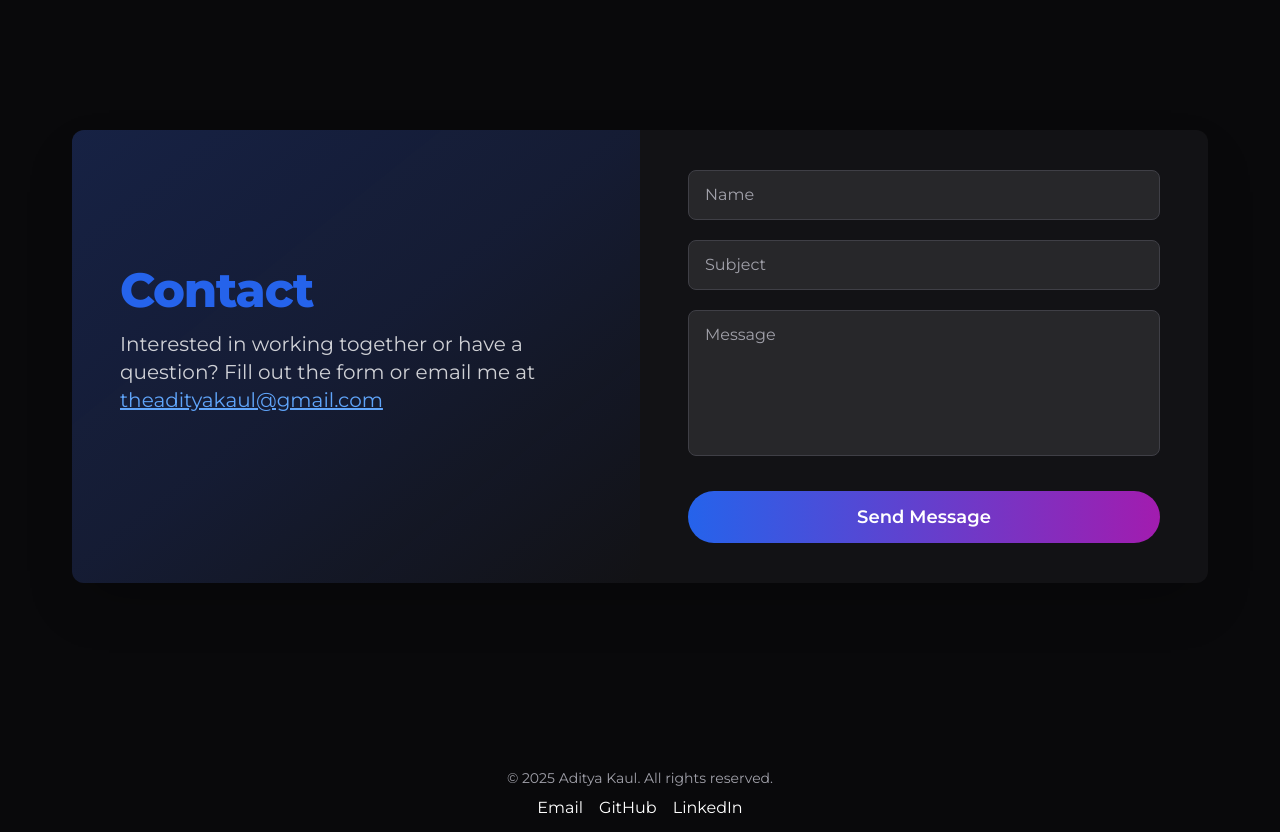
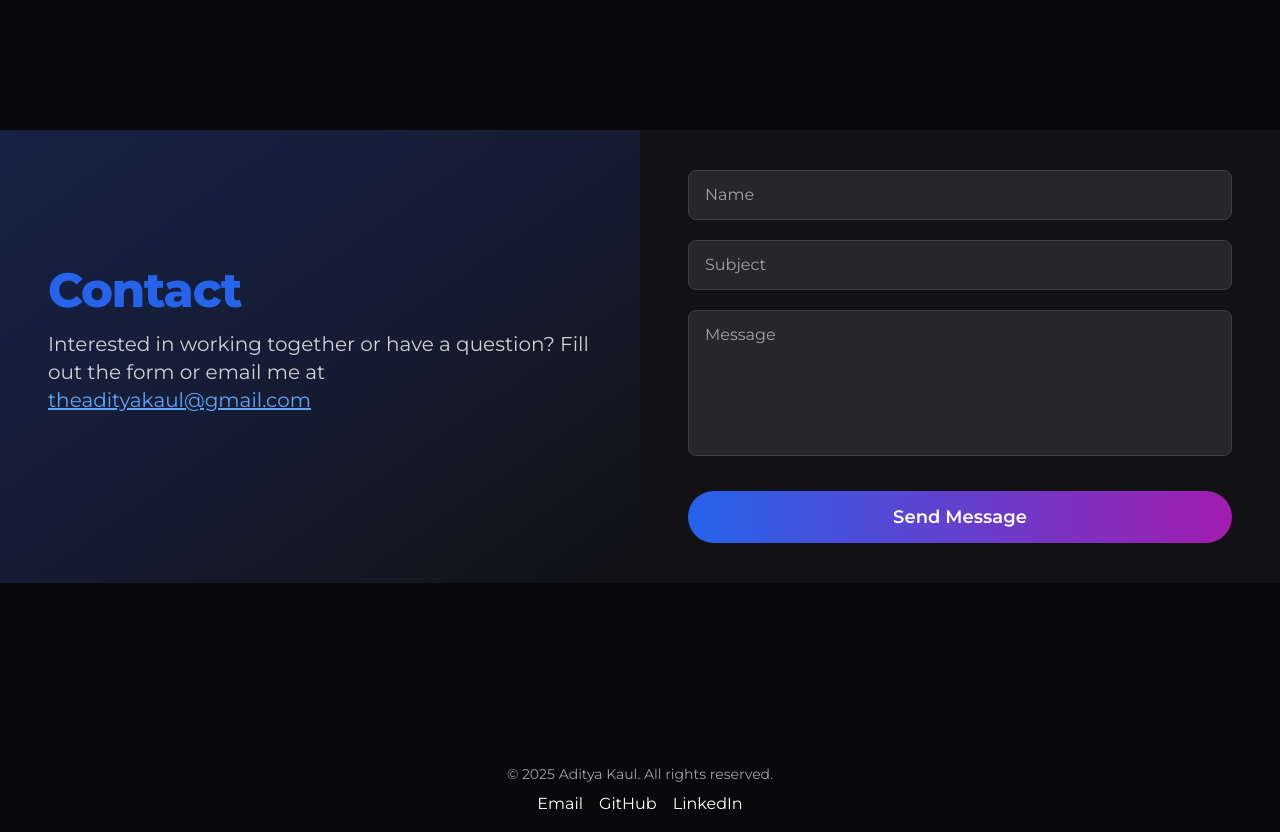
Before and after one commit to callmekaul/portfolio-website, a Next.js app: page / in a window 1280 px wide. Shown: the part 3960-4792 px from the top of the page. Built offline with nearby package versions, Linux system fonts and the light colour scheme.

Commit message:
contact form change

```diff
--- a/src/app/page.tsx
+++ b/src/app/page.tsx
@@ -16,8 +16,8 @@ export default function Home() {
       <SkillsSection />
       <div className='px-2 sm:px-4 md:px-8 lg:px-16'>
         <RoadmapSection />
-        <ContactSection />
       </div>
+      <ContactSection />
     </>
   )
 }
--- a/src/sections/Contact.tsx
+++ b/src/sections/Contact.tsx
@@ -25,9 +25,9 @@ export const ContactSection = () => {
   return (
     <section
       id='contact'
-      className='flex flex-col min-h-screen w-full min-w-0 justify-center items-center px-2 py-8 snap-start'
+      className='flex flex-col min-h-screen w-full min-w-0 justify-center items-center snap-start'
     >
-      <div className='w-full max-w-6xl flex flex-col md:flex-row bg-zinc-900/70 rounded-xl shadow-2xl overflow-hidden'>
+      <div className='w-full flex flex-col md:flex-row bg-zinc-900/70 overflow-hidden'>
         {/* Info panel or illustration (optional) */}
         <div className='hidden md:flex flex-col justify-center items-start w-1/2 px-12 py-16 bg-gradient-to-br from-blue-900/40 via-blue-800/20 to-transparent'>
           <h2 className='heading mb-4'>Contact</h2>
--- a/src/sections/Footer.tsx
+++ b/src/sections/Footer.tsx
@@ -4,7 +4,7 @@ import Link from 'next/link'
 
 export const Footer = () => {
   return (
-    <footer className='flex flex-col items-center justify-center w-full min-w-0 py-3 gap-2'>
+    <footer className='flex flex-col items-center justify-center w-full min-w-0 py-2 gap-2'>
       <div className='text-muted'>
         © {new Date().getFullYear()} Aditya Kaul. All rights reserved.
       </div>
```
